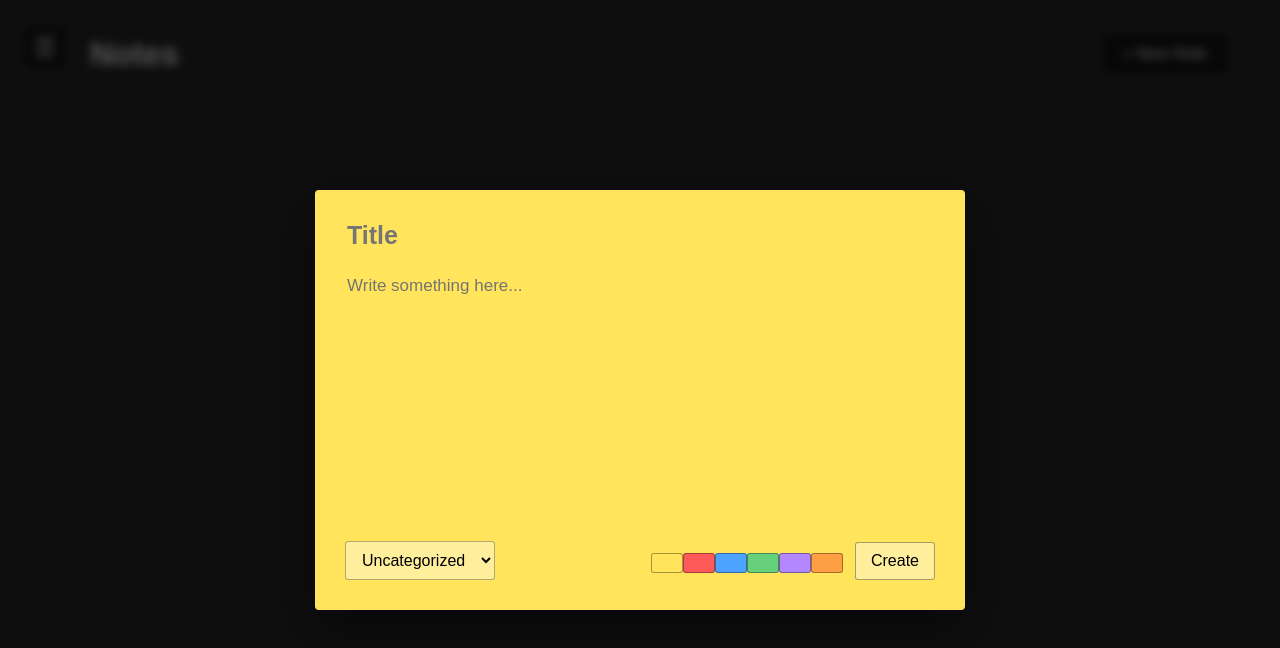
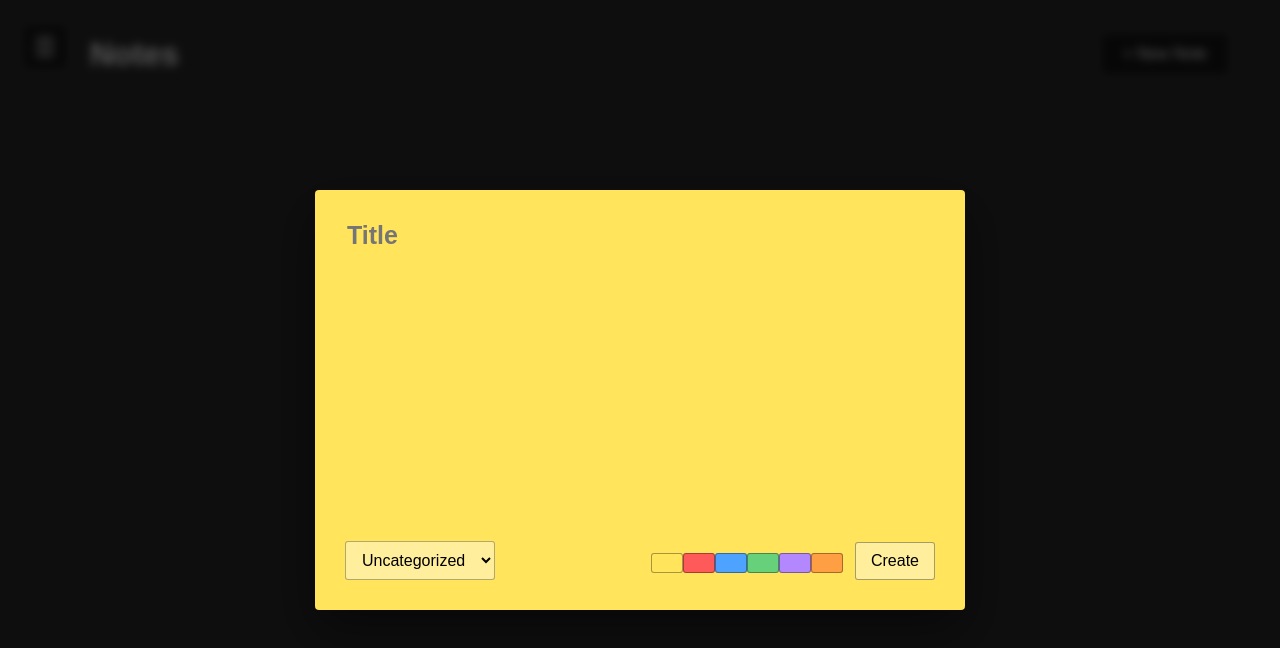
Before and after one commit to CookieZ0710/SmartStickies, a React (Vite) app: page / in a window 1280 px wide. Both pictures are taken after a click on the button "+ New Note". Shown: the top 648 px of the page. Built offline with nearby package versions, Linux system fonts and the light colour scheme.

Commit message:
TipTap first addition

```diff
--- a/package.json
+++ b/package.json
@@ -12,6 +12,9 @@
     "preview": "vite preview"
   },
   "dependencies": {
+    "@tiptap/pm": "^3.30.5",
+    "@tiptap/react": "^3.30.5",
+    "@tiptap/starter-kit": "^3.30.5",
     "better-sqlite3": "^13.0.3",
     "react": "^19.2.8",
     "react-dom": "^19.2.8"
--- a/src/App.css
+++ b/src/App.css
@@ -328,6 +328,26 @@
   line-height: 1.5;
 }
 
+.note-editor {
+    flex: 1;
+    min-height: 240px;
+}
+
+.note-editor .ProseMirror {
+    min-height: 240px;
+
+    outline: none;
+
+    color: inherit;
+
+    font-size: 17px;
+    line-height: 1.5;
+}
+
+.note-editor .ProseMirror p {
+    margin: 0 0 10px;
+}
+
 .modal-actions {
   display: flex;
   align-items: center;
--- a/src/components/NoteCard.jsx
+++ b/src/components/NoteCard.jsx
@@ -1,3 +1,5 @@
+import { getNotePreview } from "../utils/noteContent";
+
 function NoteCard({note, folder, onClick}) {
     return (
         <div
@@ -7,7 +9,7 @@ function NoteCard({note, folder, onClick}) {
         >
             <div className="note-card-content">
                 <h2>{note.title || "Untitled"}</h2>
-                <p>{note.content || "Empty Note"}</p>
+                <p>{getNotePreview(note.content) || "Empty Note"}</p>
             </div>
 
             <div className="note-folder-footer">
--- /dev/null
+++ b/src/components/NoteEditor.jsx
@@ -0,0 +1,32 @@
+import { EditorContent, useEditor } from "@tiptap/react";
+import StarterKit from "@tiptap/starter-kit";
+
+function NoteEditor({
+    initialContent,
+    onChange
+}) {
+    const editor = useEditor({
+        extensions: [StarterKit.configure({
+                trailingNode: false,
+            }),
+        ],
+        content: initialContent,
+        enableContentCheck: true,
+        onUpdate: ({ editor}) => {onChange(editor.getJSON());},
+        onContentError: ({error}) => {
+            console.error("Invalid TipTap content:", error);
+        },
+    });
+
+    if (!editor){
+        return null;
+    }
+
+    return (
+        <div className="note-editor">
+            <EditorContent editor={editor}/>
+        </div>
+    );
+}
+
+export default NoteEditor;
--- a/src/components/NoteModal.jsx
+++ b/src/components/NoteModal.jsx
@@ -1,4 +1,6 @@
 import { useState } from "react";
+import NoteEditor from "./NoteEditor";
+import { parseNoteContent } from "../utils/noteContent";
 
 function NoteModal({
     mode,
@@ -14,7 +16,9 @@ function NoteModal({
     );
 
     const [content, setContent] = useState(
-        mode === "edit" ? note?.content ?? "" : ""
+        mode === "edit"
+        ? parseNoteContent(note?.content)
+        : parseNoteContent("")
     );
 
     const [color, setColor] = useState(
@@ -26,15 +30,12 @@ function NoteModal({
     );
 
     const handleSubmit = () => {
-        if(!title.trim() && !content.trim()){
-            onClose();
-            return;
-        }
+        const serializedContent = JSON.stringify(content);
 
         if(mode === "create") {
-            onCreate(title, content, color, folderId);
+            onCreate(title, serializedContent, color, folderId);
         } else {
-            onSave(note.id, title, content, color, folderId);
+            onSave(note.id, title, serializedContent, color, folderId);
         }
     };
 
@@ -55,11 +56,9 @@ function NoteModal({
                     placeholder="Title"
                 />
 
-                <textarea
-                    className="note-content-input"
-                    value={content}
-                    onChange={(event) => setContent(event.target.value)}
-                    placeholder="Write something here..."
+                <NoteEditor
+                    initialContent={content}
+                    onChange={setContent}
                 />
 
                 <div className="modal-actions">
--- /dev/null
+++ b/src/utils/noteContent.js
@@ -0,0 +1,70 @@
+export function parseNoteContent(content) {
+    const emptyDocument = {
+        type: "doc",
+        content: [
+            {
+                type: "paragraph"
+            }
+        ]
+    };
+
+    if (!content) {
+        return emptyDocument;
+    }
+
+    try {
+        const parsed = JSON.parse(content);
+
+        if (
+            parsed && parsed.type === "doc" && Array.isArray(parsed.content)
+        ) {
+            return parsed;
+        }
+
+        return emptyDocument;
+    } catch {
+        return {
+            type: "doc",
+            content: [
+                {
+                    type: "paragraph",
+                    content: content
+                    ? [
+                        {
+                            type: "text",
+                            text: content
+                        }
+                    ]
+                    : undefined
+                }
+            ]
+        };
+    }
+}
+
+export function getNotePreview(content) {
+    if (!content) {
+        return "";
+    }
+
+    try {
+        const json = JSON.parse(content);
+
+        const extractText = (node) => {
+            if (node.type === "text") {
+                return node.text ?? "";
+            }
+
+            if (!node.content) {
+                return "";
+            }
+
+            return node.content.map(extractText).join("");
+        };
+
+        return extractText(json);
+    } catch {
+        // legacy plain text
+        return content;
+    }
+}
```
Also changed, not shown: 1 other file (tests, documents, lock files or other folders).
